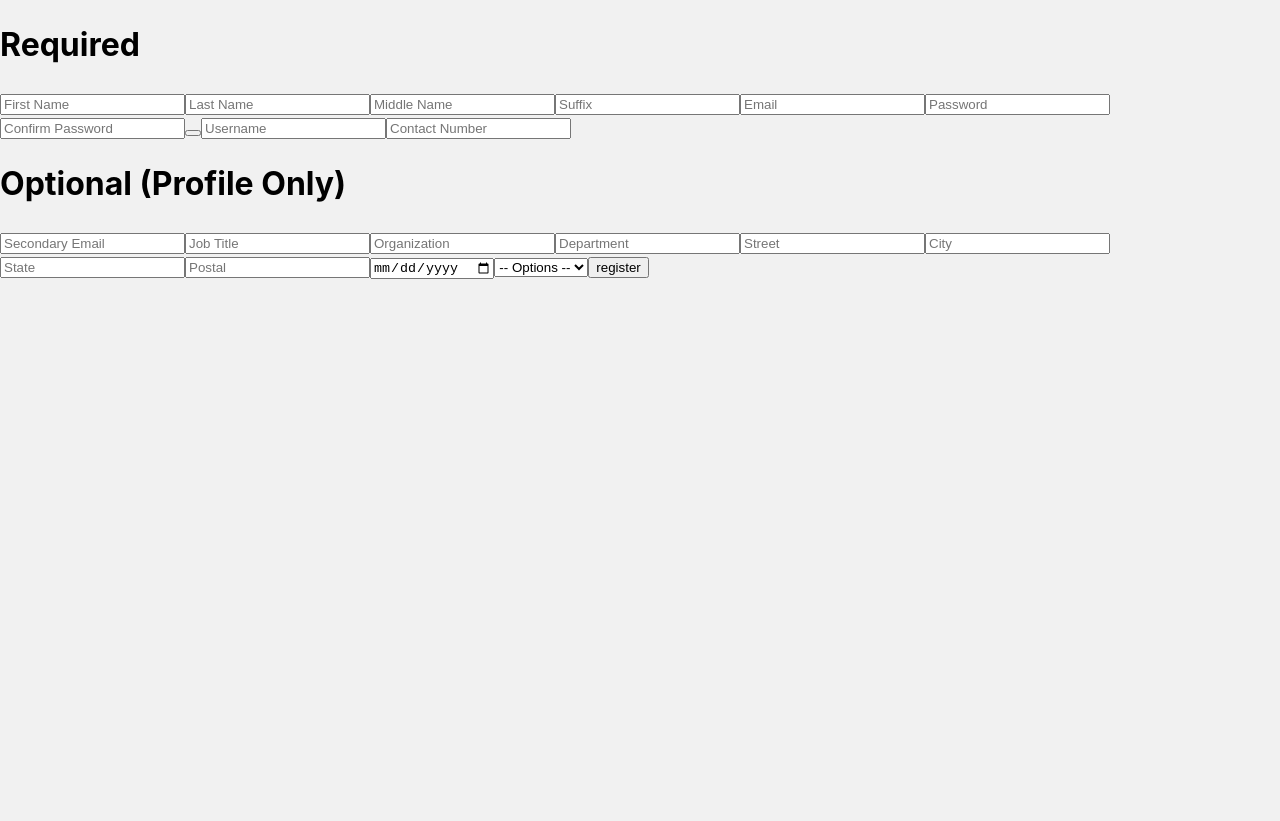
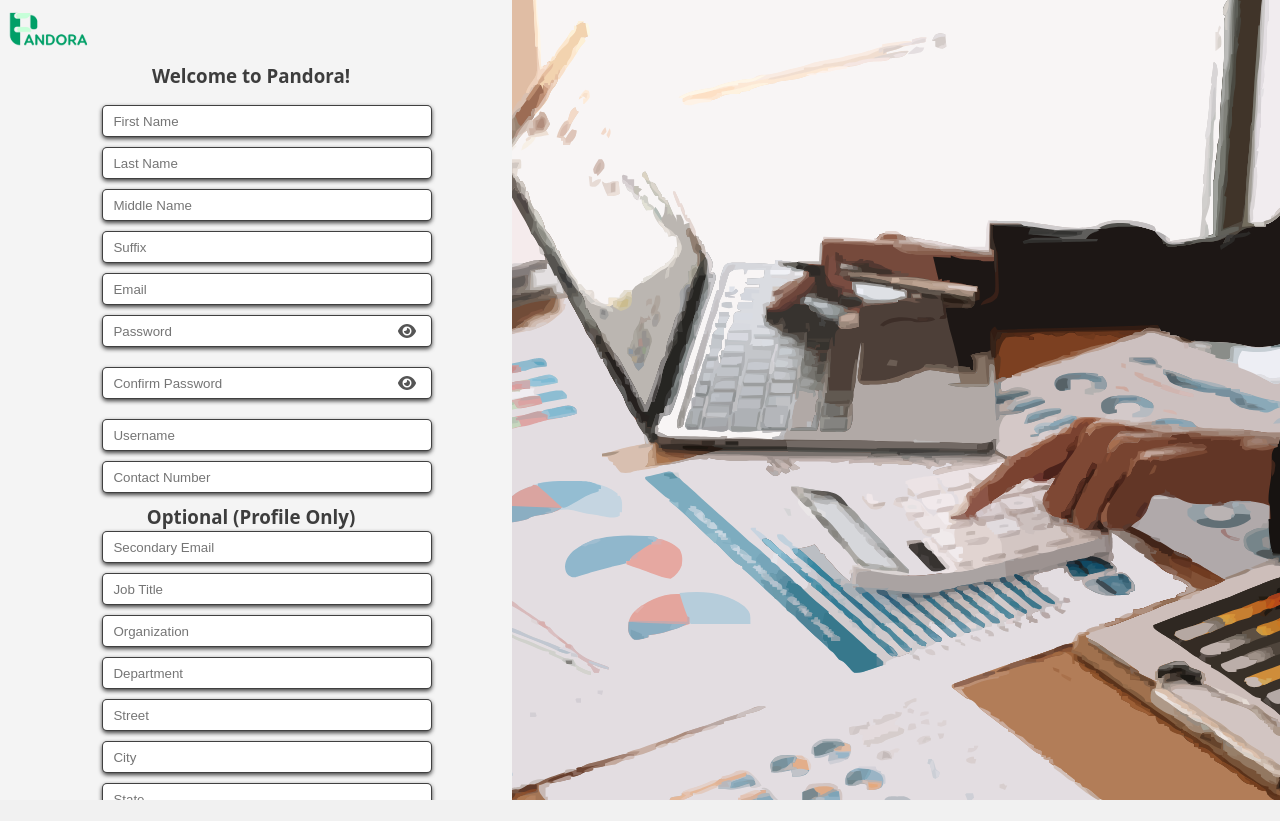
Before and after one commit to MattCania/Pandora, a React (Vite) app in the folder Frontend/: page /register in a window 1280 px wide. After the commit the page ends 800 px from the top, so only its background shows below. Built offline with nearby package versions, Linux system fonts and the light colour scheme.

Commit message:
Completed register, upcoming profile display and editing

```diff
--- a/Frontend/src/partials/register/register.jsx
+++ b/Frontend/src/partials/register/register.jsx
@@ -1,78 +1,95 @@
-import { useEffect, useState } from "react";
+import { useState } from "react";
+import styles from './register.module.css';
+import { FontAwesomeIcon } from '@fortawesome/react-fontawesome';
+import { faEye, faEyeSlash } from '@fortawesome/free-solid-svg-icons';
+import Logo from '/src/assets/MainLogo.svg'
 
 function Register() {
-
-	// Defaultform Values
   const [formValues, setFormValues] = useState({
-		firstname: "", lastname: "",
-		middlename: "", suffix: "",
-		email: "", password: "",
-		confirmpassword: "", username: "",
-		contact: "", secondaryemail: "",
-		jobtitle: "", organization: "",
-		department: "", street: "",
-		city: "", state: "",
-		postal: "", birthday: "",
+    firstname: "", lastname: "", middlename: "", suffix: "",
+    email: "", password: "", confirmpassword: "", username: "",
+    contact: "", secondaryemail: "", jobtitle: "", organization: "",
+    department: "", street: "", city: "", state: "", postal: "", birthday: "",
   });
 
-	// Password Visibility Function
   const [visible, setVisible] = useState(false);
 
   const setVisibility = () => {
-		setVisible((visible) => !visible)
-	}
+    setVisible(prev => !prev);
+  };
 
   const handleInputChange = (e) => {
-		const { name, value } = e.target
-		setFormValues((prevValues) => ({
+    const { name, value } = e.target;
+    setFormValues(prevValues => ({
       ...prevValues,
       [name]: value,
-		}))
-	}
+    }));
+  };
 
   const handleSubmit = async (e) => {
-		e.preventDefault()
-
-		const formData = {
-			...formValues,
-		}
+    e.preventDefault();
+    const formData = { ...formValues };
 
     try {
       const response = await fetch("/api/register", {
         method: "POST",
-				headers: {
-					"Content-Type": "application/json",
-				},
+        headers: { "Content-Type": "application/json" },
         body: JSON.stringify(formData),
         credentials: "include",
-			})
+      });
 
       if (response.ok) {
-				alert("Registration Successful")
+        alert("Registration Successful");
       } else {
-				alert("Registration Unsuccessful")
+        alert("Registration Unsuccessful");
       }
     } catch (error) {
-			console.error("Error:", error)
+      console.error("Error:", error);
     }
-	}
+  };
 
   return (
-	<form>
-		<h1>Required</h1>
-		<input type="text" name="firstname" id="firstname" placeholder="First Name"onChange={handleInputChange} />
+    <div className={styles.container}>
+      <div className={styles.formSection}>
+        <div className={styles.logo}>
+        <img className={styles.formLogo} src={Logo} alt="" draggable="false"/>
+        </div>
+        <h3>Welcome to Pandora!</h3>
+        <form onSubmit={handleSubmit}>
+          <input type="text" name="firstname" id="firstname" placeholder="First Name" onChange={handleInputChange} />
           <input type="text" name="lastname" id="lastname" placeholder="Last Name" onChange={handleInputChange} />
           <input type="text" name="middlename" id="middlename" placeholder="Middle Name" onChange={handleInputChange} />
           <input type="text" name="suffix" id="suffix" placeholder="Suffix" onChange={handleInputChange} />
           <input type="email" name="email" id="email" placeholder="Email" onChange={handleInputChange} />
-		<input type={visible ? "text" : "password" } name="password" id="password" placeholder="Password" onChange={handleInputChange} />
-		<input type={visible ? "text" : "password" } name="confirmpassword" id="confirmpassword" placeholder="Confirm Password" onChange={handleInputChange} />
-		<button type="button" onClick={setVisibility}></button>
+          <div className={styles.passwordContainer}>
+          <input
+            type={visible ? "text" : "password"}
+            name="password"
+            id="password"
+            placeholder="Password"
+            onChange={handleInputChange}
+          />
+          <button type="button" onClick={setVisibility} className={styles.visibilityToggle}>
+            <FontAwesomeIcon icon={visible ? faEyeSlash : faEye} />
+          </button>
+        </div>
+
+        <div className={styles.passwordContainer}>
+          <input
+            type={visible ? "text" : "password"}
+            name="confirmpassword"
+            id="confirmpassword"
+            placeholder="Confirm Password"
+            onChange={handleInputChange}
+          />
+          <button type="button" onClick={setVisibility} className={styles.visibilityToggle}>
+            <FontAwesomeIcon icon={visible ? faEyeSlash : faEye} />
+          </button>
+        </div>
+
           <input type="text" name="username" id="username" placeholder="Username" onChange={handleInputChange} />
           <input type="number" name="contact" id="contact" placeholder="Contact Number" onChange={handleInputChange} />
-
-		<h1>Optional (Profile Only)</h1>
-
+          <h3>Optional (Profile Only)</h3>
           <input type="email" name="secondaryemail" id="secondaryemail" placeholder="Secondary Email" onChange={handleInputChange} />
           <input type="text" name="jobtitle" id="jobtitle" placeholder="Job Title" onChange={handleInputChange} />
           <input type="text" name="organization" id="organization" placeholder="Organization" onChange={handleInputChange} />
@@ -81,18 +98,26 @@ function Register() {
           <input type="text" name="city" id="city" placeholder="City" onChange={handleInputChange} />
           <input type="text" name="state" id="state" placeholder="State" onChange={handleInputChange} />
           <input type="text" name="postal" id="postal" placeholder="Postal" onChange={handleInputChange} />
-		<input type="date" name="birthday" id="birthday" placeholder="Birthday"onChange={handleInputChange} />
-
+          <input type="date" name="birthday" id="birthday" placeholder="Birthday" onChange={handleInputChange} />
+          <div className={styles.gender}>
             <select name="gender" id="gender">
-			<option value="" selected="selected" disabled>-- Options --</option>
+              <option value="" selected="selected" disabled>Gender</option>
               <option value="male">Male</option>
               <option value="female">Female</option>
               <option value="others">Others</option>
             </select>
-
-		<input type="submit" value="register" onClick={handleSubmit}/>
+          </div>
+          <h4>By signing up, you agree to our terms and conditions.</h4>
+          <div className={styles.reg}>
+            <input type="submit" value="Register" />
+          </div>
         </form>
-	)
+      </div>
+      <div className={styles.imageSection}>
+        <img src="../src/assets/reg.svg" alt="Pandora" />
+      </div>
+    </div>
+  );
 }
 
 export default Register;
--- /dev/null
+++ b/Frontend/src/partials/register/register.module.css
@@ -0,0 +1,171 @@
+.container {
+  display: grid;
+  grid-template-columns: 40% 60%;
+  height: 100vh;
+  overflow: hidden;
+}
+
+.formSection {
+  padding-left: 20%;
+  background-color: #f4f4f4;
+  color: rgb(0, 0, 0);
+  display: flex;
+  flex-direction: column;
+  gap: 15px;
+  overflow-y: auto;
+  height: 100vh;
+  box-sizing: border-box;
+}
+
+.logo {
+  position: relative;
+  top: 10px;
+  right: 100px;
+  width: 80px;
+}
+
+input, .gender select {
+  border-radius: 5px;
+  padding: 10px;
+  width: 330px;
+  height: 32px;
+  margin-bottom: 10px;
+  box-sizing: border-box;
+  background-color: white;
+  color: #333; /* Darker text color */
+  border: 1px solid var(--textdark);
+  box-shadow: 0px 2px 4px var(--textdark);
+}
+
+h3 {
+  margin: 0;
+  font-family: system-ui, -apple-system, BlinkMacSystemFont, 'Segoe UI', Roboto, Oxygen, Ubuntu, Cantarell, 'Open Sans', 'Helvetica Neue', sans-serif;
+  color: var(--textdark);
+  margin-right: 6em;
+  text-align: center;
+}
+
+h4 {
+  margin: 0;
+  font-family: system-ui, -apple-system, BlinkMacSystemFont, 'Segoe UI', Roboto, Oxygen, Ubuntu, Cantarell, 'Open Sans', 'Helvetica Neue', sans-serif;
+  color: var(--textdark);
+  margin-right: 9em;
+  text-align: center;
+  font-size: 12px;
+  margin-top: 2em;
+  margin-bottom: 1em;
+}
+
+.passwordContainer {
+  position: relative;
+  width: 300px;
+  margin-bottom: 10px;
+}
+
+.passwordContainer input {
+  width: 330;
+  border-radius: 5px;
+  padding: 10px;
+  box-sizing: border-box;
+  background-color: white;
+  color: #333; /* Darker text color */
+}
+
+.passwordContainer button {
+  position: absolute;
+  top: 40%;
+  right: -20px;
+  transform: translateY(-50%);
+  background: none;
+  border: none;
+  cursor: pointer;
+  color: var(--secondary);
+  font-size: 1em;
+  transition: color 0.3s;
+}
+
+.passwordContainer button:hover {
+  color: var(--tertiary);
+}
+
+.gender {
+  background-color: white;
+  width: 300px;
+}
+
+.gender select {
+  text-align: start;
+}
+
+.reg input[type="submit"] {
+  background-color: rgba(54, 175, 87, 1);
+  cursor: pointer;
+  color: white;
+  font-size: 20px;
+  font-weight: bolder;
+  padding-bottom: 30px;
+}
+
+.reg input[type="submit"]:hover {
+  transition: all 500ms;
+  background-color: var(--secondary);
+  color: var(--background-color);
+}
+
+.imageSection {
+  display: flex;
+  justify-content: center;
+  align-items: center;
+  background-color: #ccc;
+  width: 100%;
+  height: 100%;
+  position: relative;
+}
+
+.imageSection img {
+  width: 100%;
+  height: 100%;
+  object-fit: cover;
+}
+
+@media screen and (max-width: 1024px) {
+  .container {
+    grid-template-columns: 1fr;
+  }
+
+  .formSection {
+    padding-left: 10%;
+  }
+
+  .imageSection img {
+    height: 10em;
+  }
+
+  input, .gender select {
+    width: 100%;
+  }
+}
+
+@media screen and (max-width: 768px) {
+  .container {
+    grid-template-columns: 1fr;
+  }
+
+  .formSection {
+    padding-left: 5%;
+  }
+
+  .imageSection img {
+    height: 8em;
+  }
+
+  input, .gender select {
+    width: 100%;
+    height: 40px;
+  }
+
+  .reg input[type="submit"] {
+    width: 100%;
+    height: 45px;
+  }
+}
```
Also changed, not shown: Frontend/src/partials/profile/profile.jsx (+15 -38 lines), Frontend/src/assets/reg.svg (added), Frontend/src/partials/profile editing/profileEdit.jsx (added), Frontend/src/partials/profile editing/profileEdit.module.css (added). Lines whose indentation alone changed are shown as unchanged.
